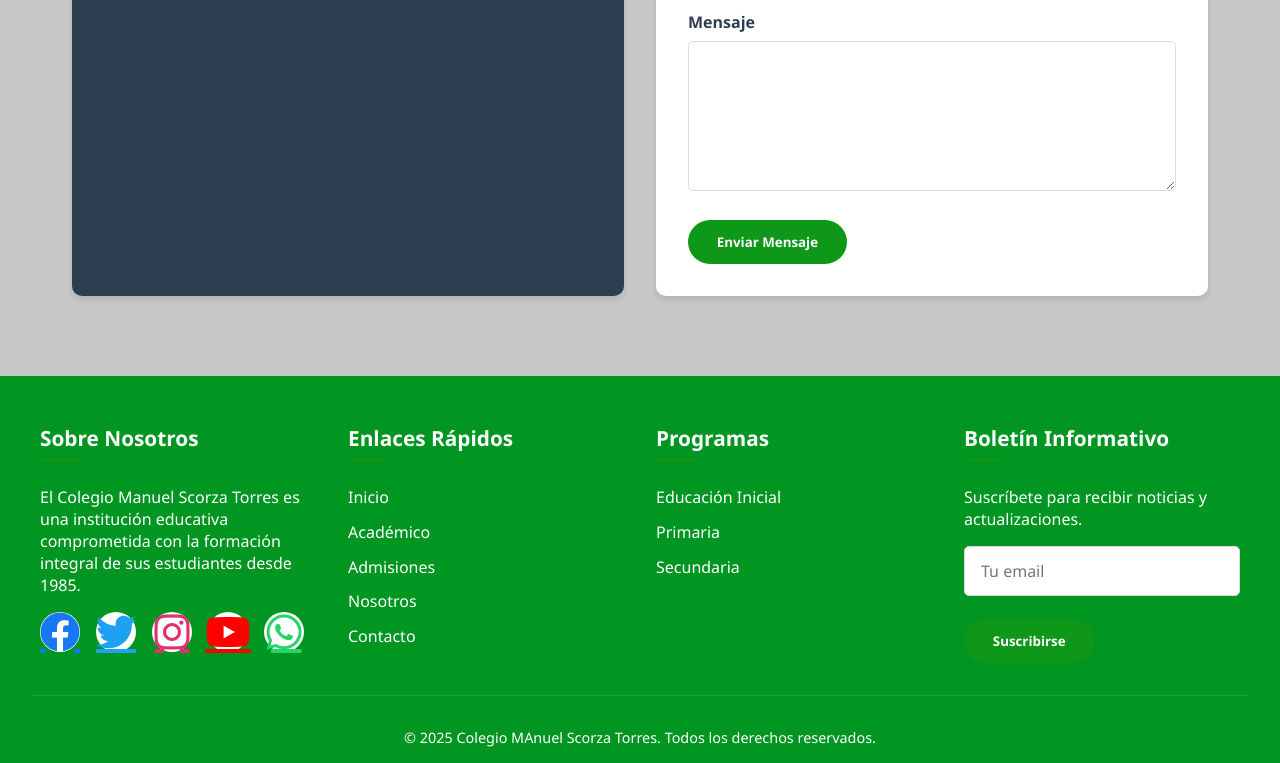
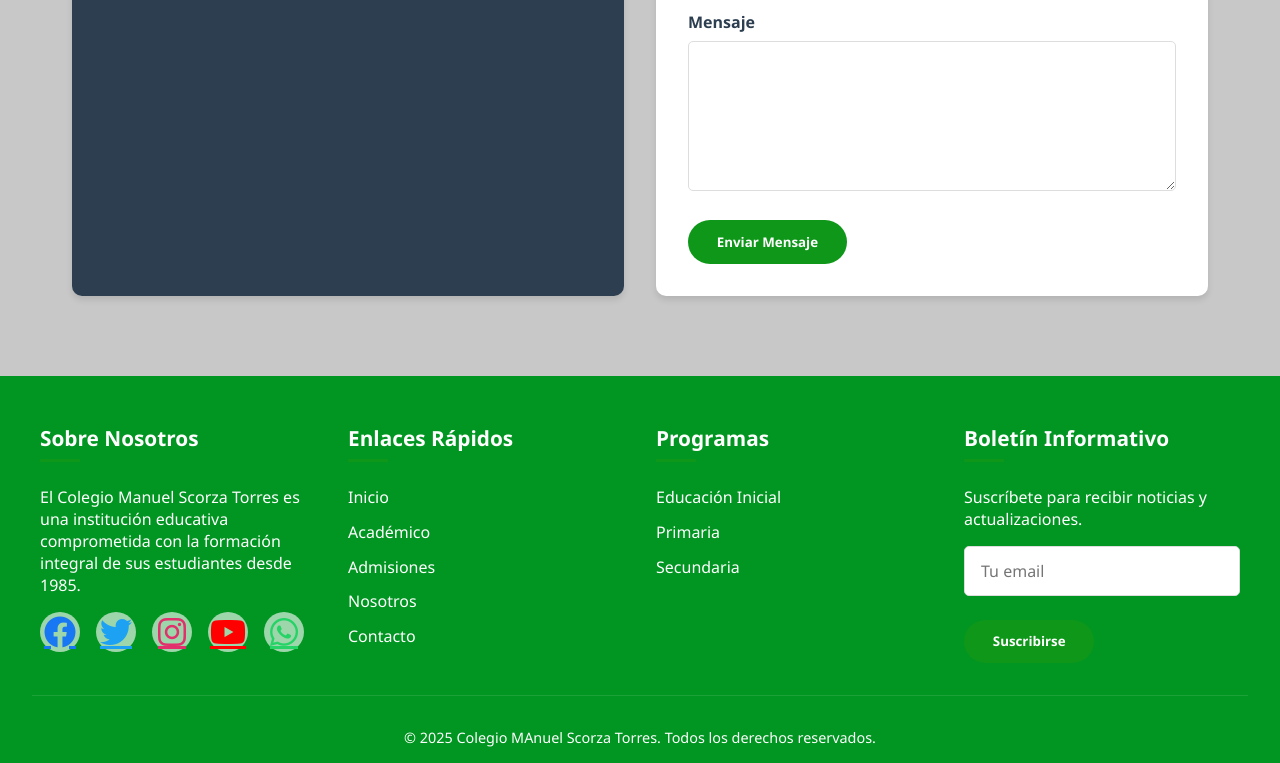
Before and after one commit to eversonsolorzano/proyecto.F, a plain HTML site: page index.html in a window 1280 px wide. Shown: the part 3811-4574 px from the top of the page. Drawn offline with Linux system fonts and the light colour scheme.

Commit message:
Add files via upload

```diff
--- a/style.css
+++ b/style.css
@@ -638,11 +638,11 @@
             justify-content: center;
             width: 40px;
             height: 40px;
-            background-color: rgb(255, 255, 255);
+            background-color: rgba(255, 255, 255, 0.616);
             border-radius: 50%;
             color: rgb(255, 255, 255);
             transition: var(--transition);
-             font-size: 40px;
+            font-size: 32px;
         }
         .social-links a:hover {
             background-color: var(--secondary-color);
```
